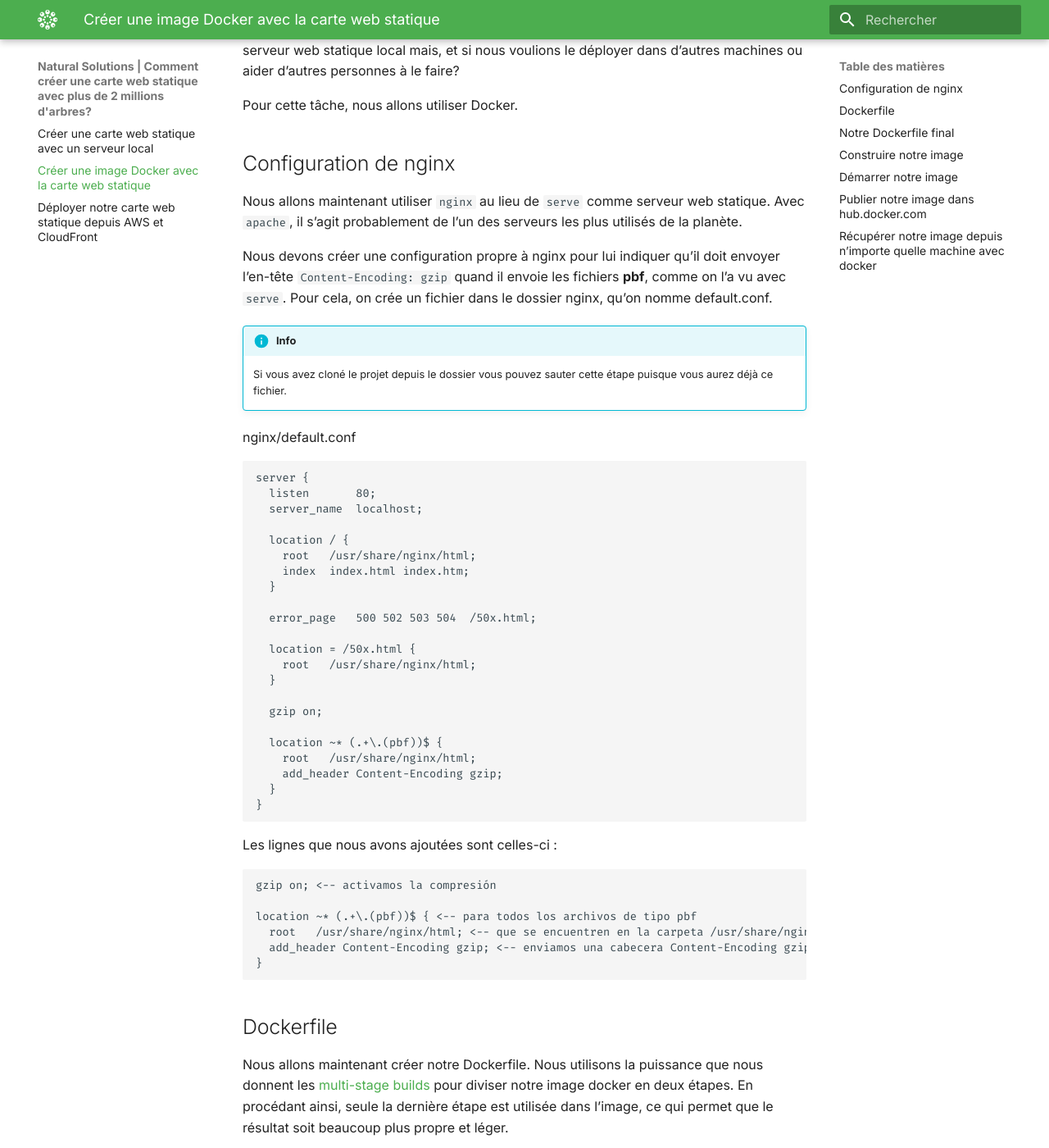
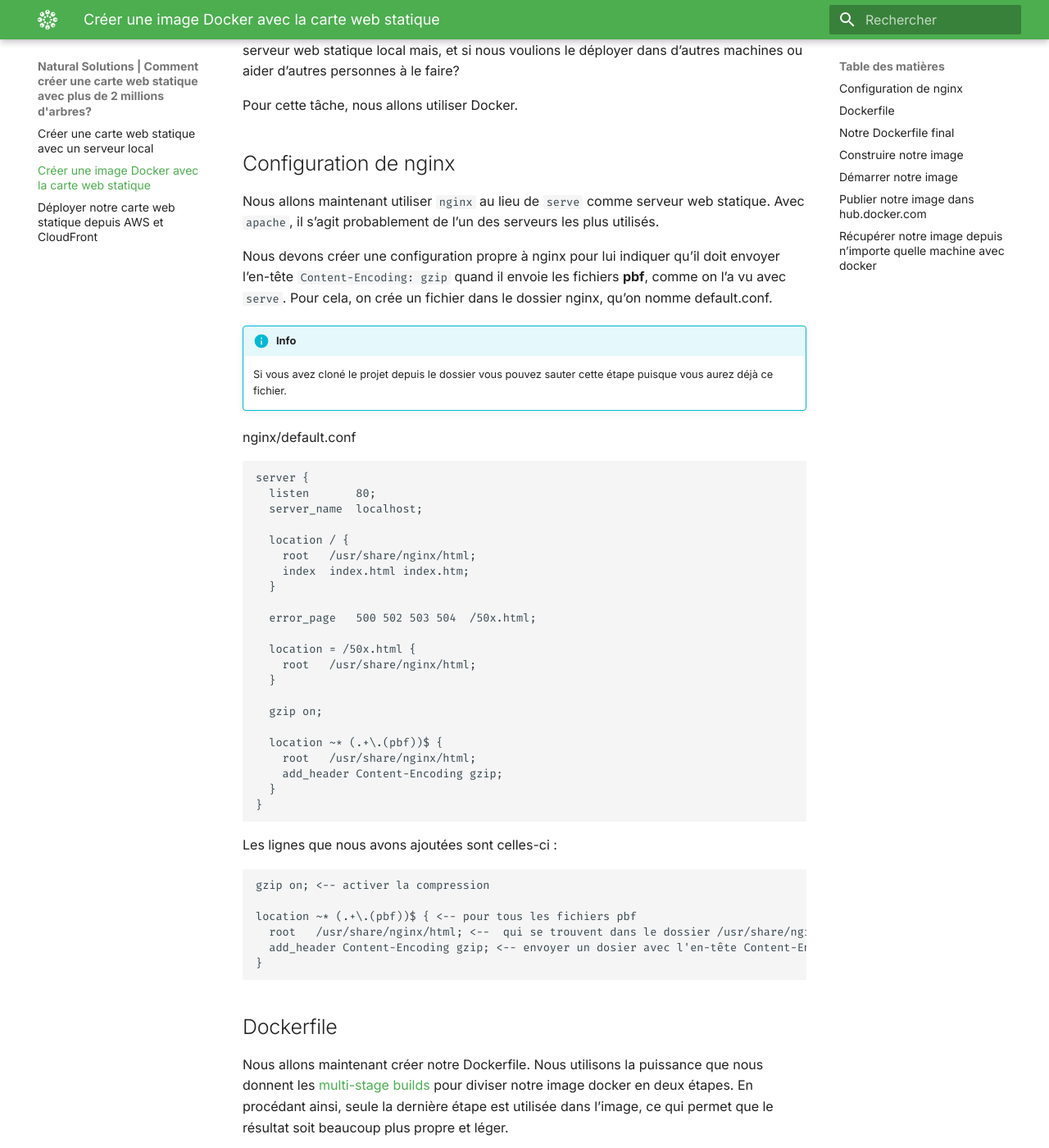
Before and after one commit to jblancogl/arbres, an MkDocs documentation site: the page built from docs/docker.md, in a window 1280 px wide and 1400 px high, scrolled down 198 px. Shown: the whole window at 82% size. Built offline with MkDocs 1.6.1 and Material for MkDocs 9.7.7, drawn with Linux system fonts in a browser that asks for light colours; some of the changed text lies outside the part shown.

Commit message:
[wip] end docker

````diff
--- a/docs/docker.md
+++ b/docs/docker.md
@@ -9,8 +9,7 @@
 ## Configuration de nginx
 
 Nous allons maintenant utiliser `nginx` au lieu de `serve` comme serveur web statique.
-Avec `apache`, il s’agit probablement de l’un des serveurs les plus utilisés de la
-planète.
+Avec `apache`, il s’agit probablement de l’un des serveurs les plus utilisés.
 
 Nous devons créer une configuration propre à nginx pour lui indiquer qu’il doit
 envoyer l’en-tête `Content-Encoding: gzip` quand il envoie les fichiers **pbf**,
@@ -52,11 +51,11 @@
 Les lignes que nous avons ajoutées sont celles-ci :
 
 ```
-gzip on; <-- activamos la compresión
+gzip on; <-- activer la compression
 
-location ~* (.+\.(pbf))$ { <-- para todos los archivos de tipo pbf
-  root   /usr/share/nginx/html; <-- que se encuentren en la carpeta /usr/share/nginx/html
-  add_header Content-Encoding gzip; <-- enviamos una cabecera Content-Encoding gzip
+location ~* (.+\.(pbf))$ { <-- pour tous les fichiers pbf
+  root   /usr/share/nginx/html; <--  qui se trouvent dans le dossier /usr/share/nginx/html
+  add_header Content-Encoding gzip; <-- envoyer un dosier avec l'en-tête Content-Encoding gzip
 }
 ```
 
@@ -182,15 +181,14 @@
 
 ## Construire notre image
 
-Construisons maintenant notre image avec le commando suivant:
+Nous pouvons maintenant construire notre image avec le commando suivant:
 
 ```sh
 docker build -t jblancogl/arbres:latest .
 ```
 
 !!! Info
-    **-t** es opcional, es el nombre a la etiqueta que le he dado.
-    Puedes ver más opciones [aquí][2].
+    **-t** est une option, c’est le nom de l’étiquette que je lui ai donnée. D’autres options sont visibles  [ici][2].
 
 Pour vérifier que tout a bien fonctionné, on exécute le commando suivant .
 
@@ -198,7 +196,7 @@
 docker images | grep jblancogl/arbres
 ```
 
-Como resultado debería darnos algo parecido a esto:
+Le résultat obtenu devrait ressembler à ceci :
 
 ```sh
 jblancogl/arbres           latest              cdaedf29956c        9 hours ago         33.8MB
@@ -212,7 +210,7 @@
 docker run --publish 8855:80 --detach --name arbres-server jblancogl/arbres
 ```
 
-Ahora si vamos al explorador deberiamos de poder ver nuestro mapa aqui -> <http://localhost:8855>
+Si nous allons maintenant à l’explorateur, nous devrions pouvoir voir notre carte ici -> <http://localhost:8855>
 
 ## Publier notre image dans hub.docker.com
 
--- a/package.json
+++ b/package.json
@@ -9,7 +9,8 @@
   "scripts": {
     "start": "npx serve",
     "build": "./scripts/setup.sh",
-    "doc": "mkdocs build -d public"
+    "build-doc": "mkdocs build -d public",
+    "doc": "mkdocs serve -a 0.0.0.0:8000"
   },
   "author": "javi blanco <hi@javiblanco.dev>",
   "license": "BSD"
````
Also changed, not shown: docs/aws.md (+2 -2 lines).
